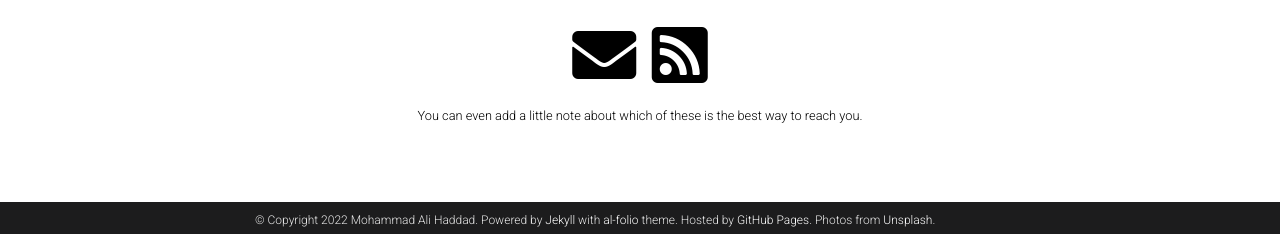
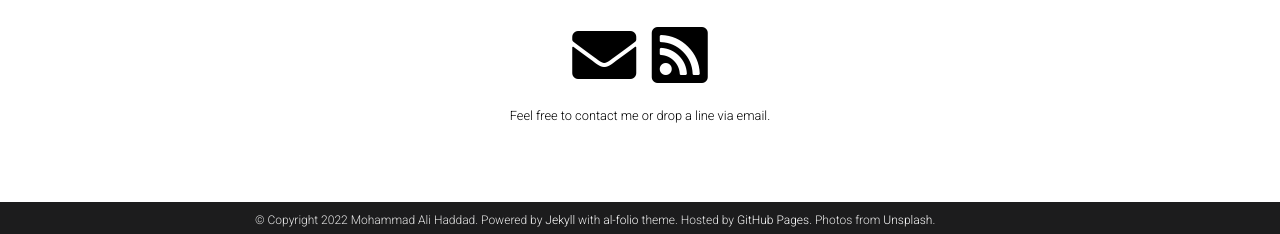
Before and after one commit to ma-haddad/ma-haddad.github.io, a Jekyll site: the page built from _pages/about.md, in a window 1280 px wide. Shown: the part 663-897 px from the top of the page. Built offline with Jekyll 4.4.1, drawn with Linux system fonts in a browser that asks for light colours; full-size pictures stand in for the smaller copies a plugin makes; comment, search, counter and statistics services are not loaded; a style sheet for code colours, icons or effects is not loaded.

Commit message:
Update _config.yml

```diff
--- a/_config.yml
+++ b/_config.yml
@@ -97,7 +97,7 @@ facebook_id: # your facebook id
 discord_id: # your discord id (18-digit unique numerical identifier)
 
 contact_note: >
-  You can even add a little note about which of these is the best way to reach you.
+  Feel free to contact me or drop a line via email.
 
 # -----------------------------------------------------------------------------
 # Analytics and search engine verification
```
